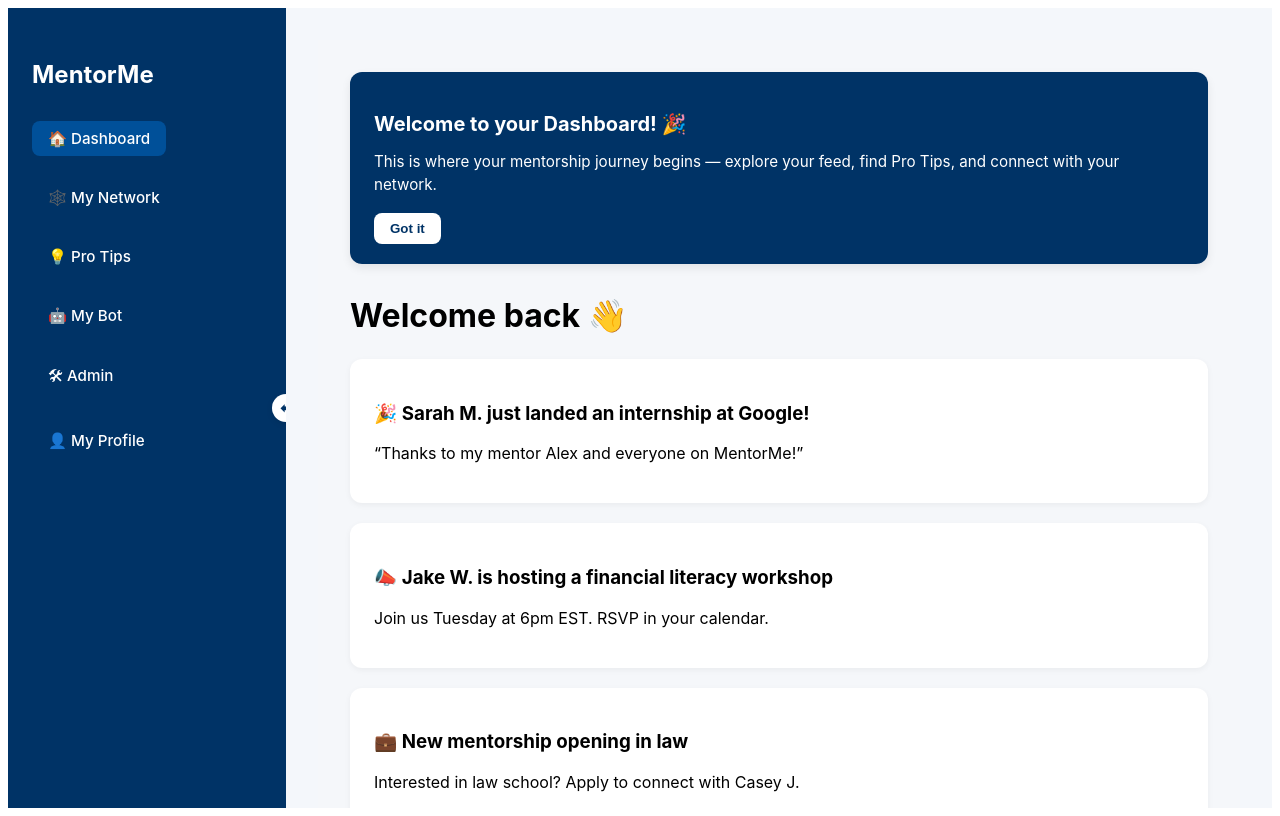
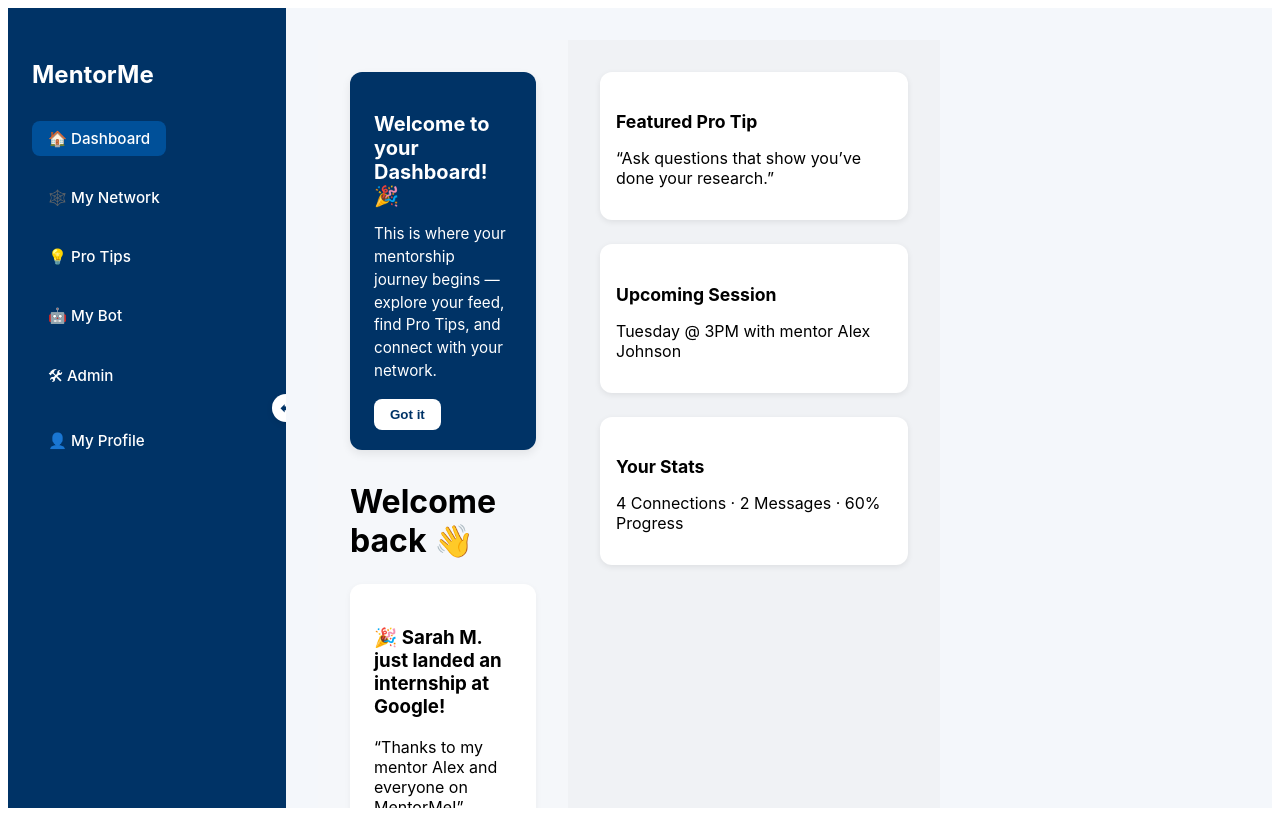
Before and after one commit to Rfitzgerald-svg/mentorme-frontend-, a React (Create React App) app: page /dashboard in a window 1280 px wide. Built offline with nearby package versions, Linux system fonts and the light colour scheme.

Commit message:
Update Dashboard.jsx

```diff
--- a/src/routes/Dashboard.jsx
+++ b/src/routes/Dashboard.jsx
@@ -5,7 +5,7 @@ export default function Dashboard() {
   const [showTour, setShowTour] = useState(true);
 
   return (
-    <div className="dashboard-page">
+    <div className="dashboard-wrapper">
       <main className="feed">
         {showTour && (
           <div className="tour-banner">
```
